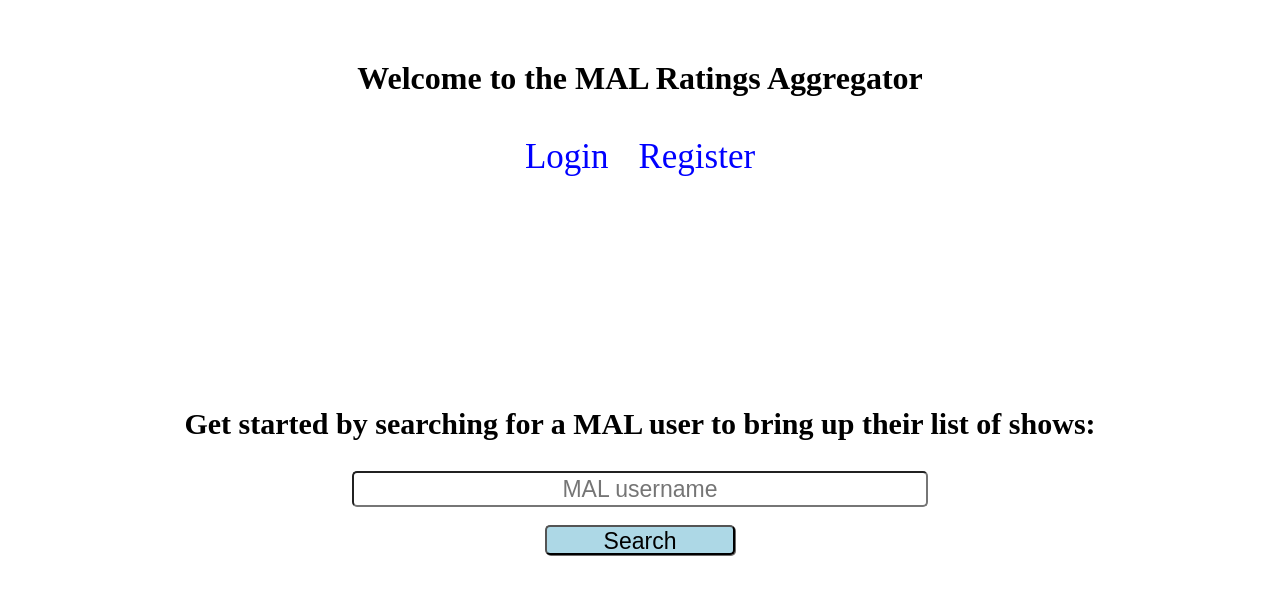
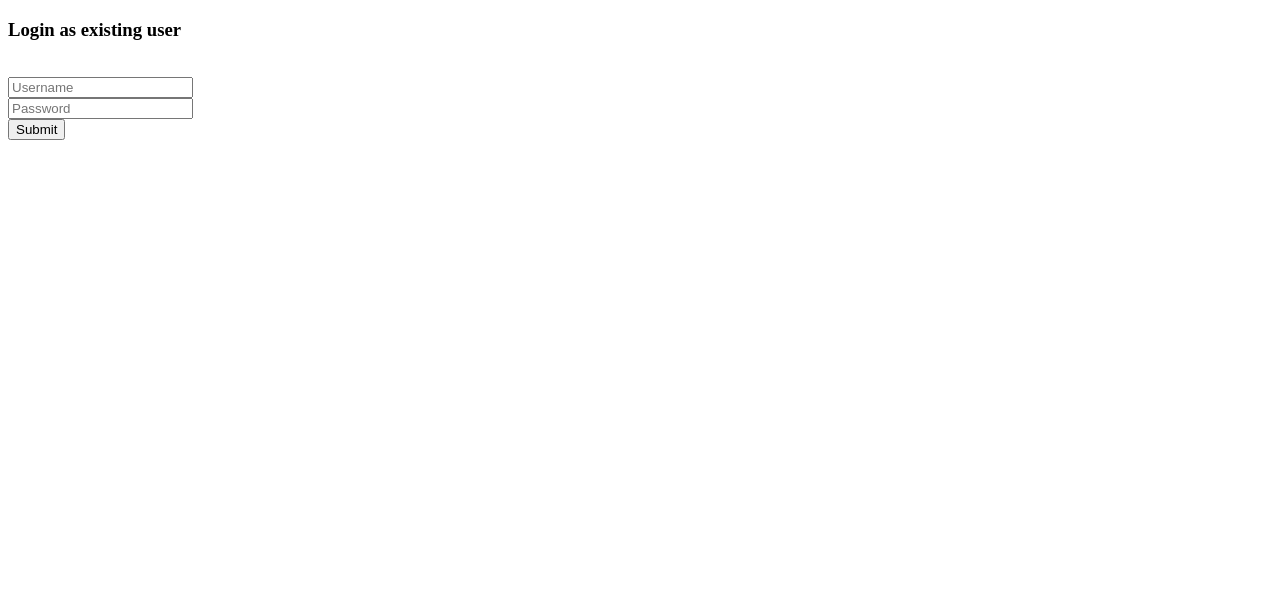
Before and after one commit to Reese-A/MAL_aggregator_project_frontend, an Angular app: page /login in a window 1280 px wide. Before the commit this address led to /. Shown: the top 594 px of the page. Built offline with nearby package versions, Linux system fonts and the light colour scheme.

Commit message:
added login component/service, WIP

```diff
--- a/src/app/pages/home/home.component.scss
+++ b/src/app/pages/home/home.component.scss
@@ -86,7 +86,7 @@
   }
 }
 
-#invalidUser{
+#invalidUser {
   color: red;
   text-align: center;
 }
@@ -131,8 +131,15 @@
       font-size: 20px;
     }
     img {
+      height: 175px;
       width: 100%;
       object-fit: cover;
+      @media only screen and (min-device-width: 768px) and (max-device-width: 1024px) {
+        height: 70%;
+      }
+      @media only screen and (min-width: 1025px) {
+        height: 75%;
+      }
     }
     .userTitle {
       font-size: 17px;
--- a/src/app/pages/home/home.component.ts
+++ b/src/app/pages/home/home.component.ts
@@ -28,13 +28,13 @@ export class HomeComponent {
       .toPromise()
       .then((data) => {
         console.log(data);
-        if (data.myanimelist) {
+        if (data['myanimelist']) {
           this.hasData = true;
-        } else{
+        } else {
           this.hasData = false;
         }
-        this.user.name = data.myanimelist.myinfo.user_name;
-        const sortedSeries = data.myanimelist.anime.sort(function compare(a, b) {
+        this.user[name] = data['myanimelist']['myinfo']['user_name'];
+        const sortedSeries = data['myanimelist']['anime'].sort(function compare(a, b) {
           if (Number(a.my_score) > Number(b.my_score)) {
             return -1;
           }
--- /dev/null
+++ b/src/app/pages/login/login.component.html
@@ -0,0 +1,9 @@
+<h3>Login as existing user</h3>
+<br>
+<form>
+  <input type="text" name="username" placeholder="Username" [(ngModel)]="userData.username">
+  <br>
+  <input type="text" name="password" placeholder="Password" [(ngModel)]="userData.password">
+  <br>
+  <button (click)="submit($event)">Submit</button>
+</form>
--- /dev/null
+++ b/src/app/pages/login/login.component.ts
@@ -0,0 +1,30 @@
+import { Component } from '@angular/core';
+import { LoginService } from '../../services/login.service';
+
+@Component({
+  templateUrl: './login.component.html',
+  styleUrls: ['./login.component.scss']
+})
+export class LoginComponent {
+  userData: Object = {
+    username: '',
+    password: ''
+  };
+
+  constructor(private loginService: LoginService) {
+
+  }
+
+  submit(e) {
+    e.preventDefault();
+    console.log(e);
+    this.loginService.loginUser(this.userData)
+      .toPromise()
+      .then((data) => {
+        console.log(data);
+      })
+      .catch((err) => {
+        console.log(err);
+      });
+  }
+}
--- /dev/null
+++ b/src/app/services/login.service.ts
@@ -0,0 +1,16 @@
+import { Injectable } from '@angular/core';
+import { HttpClient } from '@angular/common/http';
+
+@Injectable({
+  providedIn: 'root'
+})
+export class LoginService {
+  constructor(private http: HttpClient) {
+
+  }
+
+  loginUser(data) {
+    console.log('submitting');
+    return this.http.post('/api/clients/login', data); // returns an observable
+  }
+}
```
Also changed, not shown: src/app/app.module.ts (+6 -2 lines), src/app/pages/login/login.component.scss (added).
